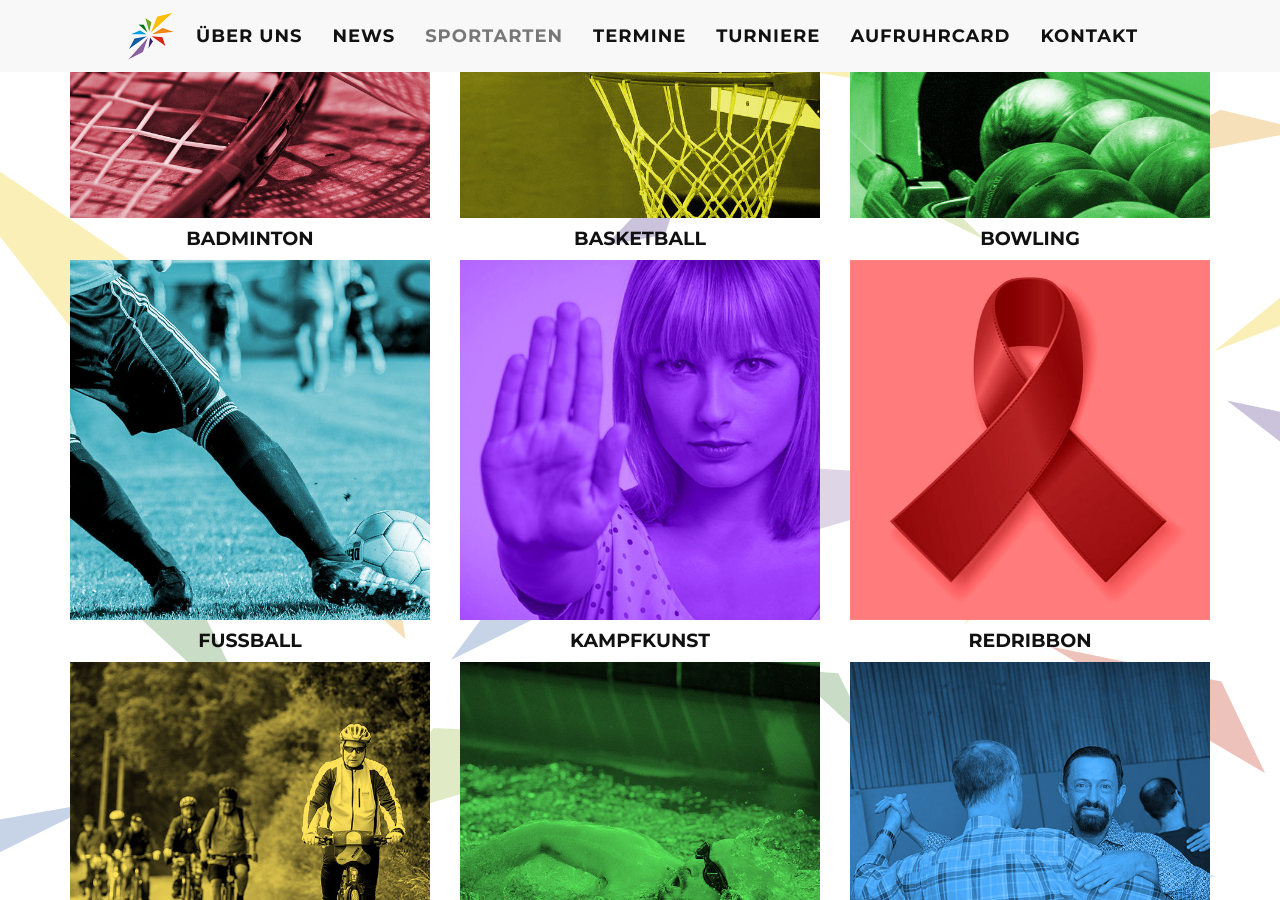
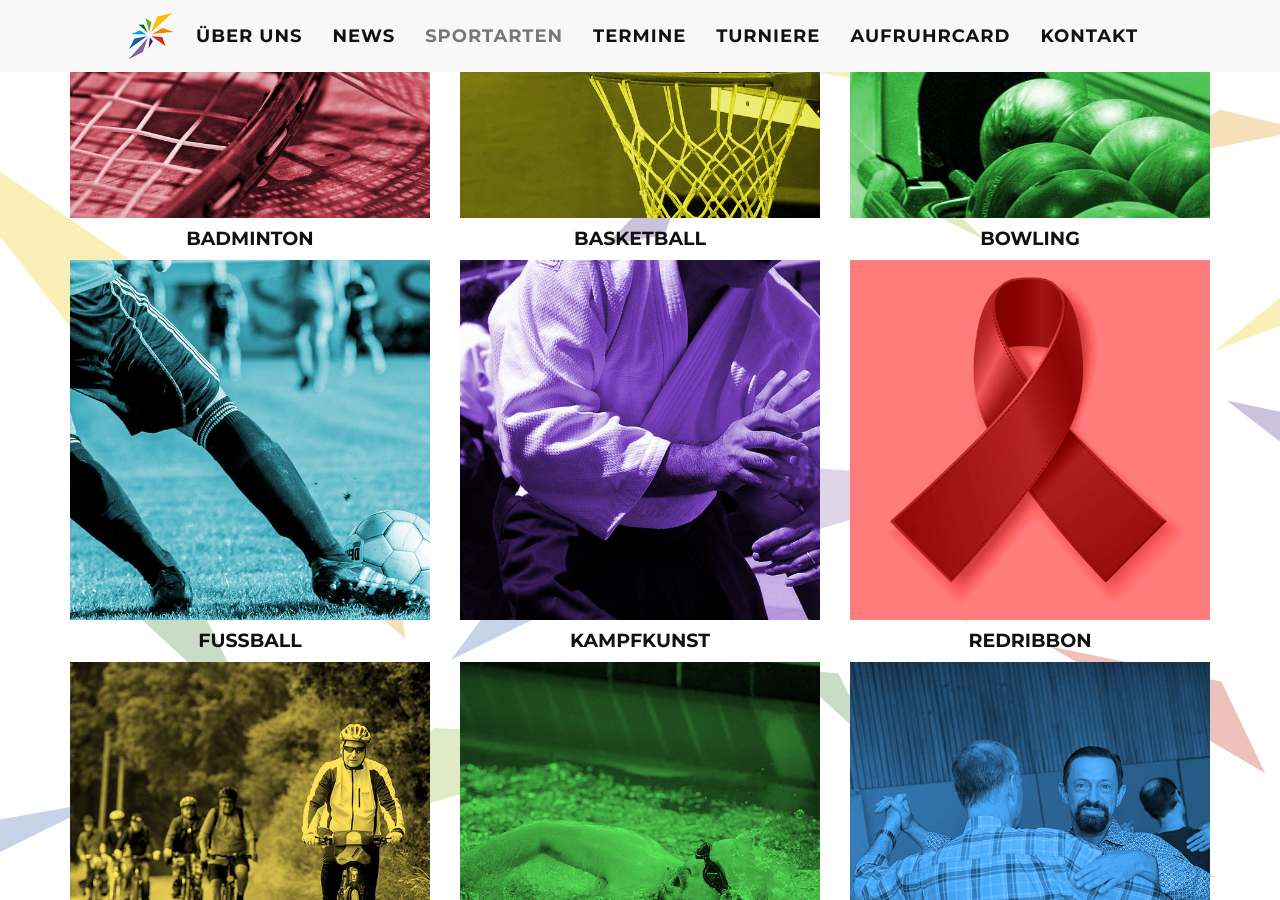
Before and after one commit to scarweb/scarweb.github.io, a Jekyll site: the page built from index.html, in a window 1280 px wide and 900 px high, scrolled down 2145 px. Built offline with Jekyll 4.4.1, drawn with Linux system fonts in a browser that asks for light colours.

Commit message:
Update 2016-02-09-kampfsport-5.markdown

```diff
--- a/_posts/2016-02-09-kampfsport-5.markdown
+++ b/_posts/2016-02-09-kampfsport-5.markdown
@@ -2,8 +2,8 @@
 layout: default
 modal-id: 5
 date: 2016-02-09
-img: Kampfsport_600x600_lila.jpg
-contentimg: Kampfsport_720x600.jpg
+img: kampfkunst592farbe.jpg
+contentimg: kampfkunst710x592.jpg
 sportart: Kampfkunst
 description: Kampfkunst microsite
 
```
